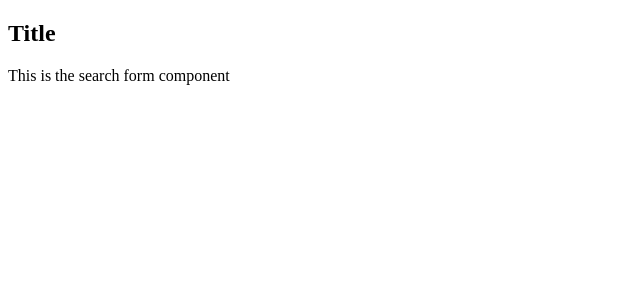
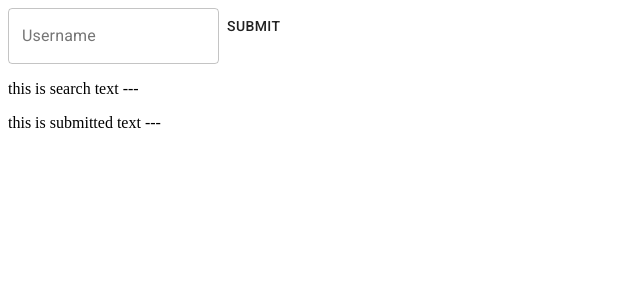
Before and after one commit to LKian/github-repo-lookup, a React (Create React App) app: page / in a window 1280 px wide. Shown: the top 300 px of the page, without its empty margins (0-640 px from the left). Built offline with nearby package versions, Linux system fonts and the light colour scheme; no server answers.

Commit message:
set up form, logic to find repo by username

```diff
--- a/src/Components/App.js
+++ b/src/Components/App.js
@@ -1,16 +1,73 @@
 import React, { Component } from "react";
 import SearchForm from "./SearchForm";
+
+const githubRepoURL = (submittedUsername) =>
+  `https://api.github.com/users/${submittedUsername}/repos`;
+
+const fetchRepos = (username) =>
+  fetch(githubRepoURL(username))
+    .then((response) => {
+      return response.json();
+    })
+    .then((data) => {
+      return data[0];
+    });
 
 class App extends Component {
   constructor(props) {
     super(props);
+
+    this.state = {
+      username: "",
+      submittedUsername: "",
+      repos: [],
+    };
   }
+
+  async componentDidMount() {
+    console.log("This component did mount.");
+
+    await fetchRepos().then(function (data) {
+      console.log("Data is : ", data);
+    });
+  }
+
+  handleChange = (e) => {
+    e.preventDefault();
+    console.log("Changed!  ");
+
+    this.setState({
+      username: e.target.value,
+    });
+  };
+
+  handleSubmit = async (e) => {
+    let submittedText = this.state.username;
+
+    e.preventDefault();
+    this.setState({
+      submittedUsername: submittedText,
+      username: "",
+    });
+    console.log(
+      `submitted text is ${submittedText} ${this.state.submittedUsername}`
+    );
+    await fetchRepos(this.state.submittedUsername).then(function (data) {
+      console.log(data);
+    });
+  };
 
   render() {
     return (
       <div className="App">
-        <h2>Title</h2>
-        <SearchForm />
+        <header className="App-header">
+          <SearchForm
+            searchText={this.state.username}
+            submittedText={this.state.submittedUsername}
+            onSubmit={this.handleSubmit}
+            handleChange={this.handleChange}
+          />
+        </header>
       </div>
     );
   }
--- a/src/Components/SearchForm.js
+++ b/src/Components/SearchForm.js
@@ -1,9 +1,30 @@
 import React, { Component } from "react";
+import styled from "styled-components";
+import TextField from "@material-ui/core/TextField";
+import Button from "@material-ui/core/Button";
 
 class SearchForm extends Component {
   render() {
-    return <p>This is the search form component</p>;
+    return (
+      <StyledForm id="username-form" onSubmit={this.props.onSubmit}>
+        <TextField
+          id="github-user-name"
+          label="Username"
+          value={this.props.searchText}
+          onChange={this.props.handleChange}
+          variant="outlined"
+        />
+
+        <Button className="form-submit" type={"submit"}>
+          Submit
+        </Button>
+        <p>this is search text --- {this.props.searchText}</p>
+        <p>this is submitted text --- {this.props.submittedText}</p>
+      </StyledForm>
+    );
   }
 }
 
+const StyledForm = styled.form``;
+
 export default SearchForm;
```
